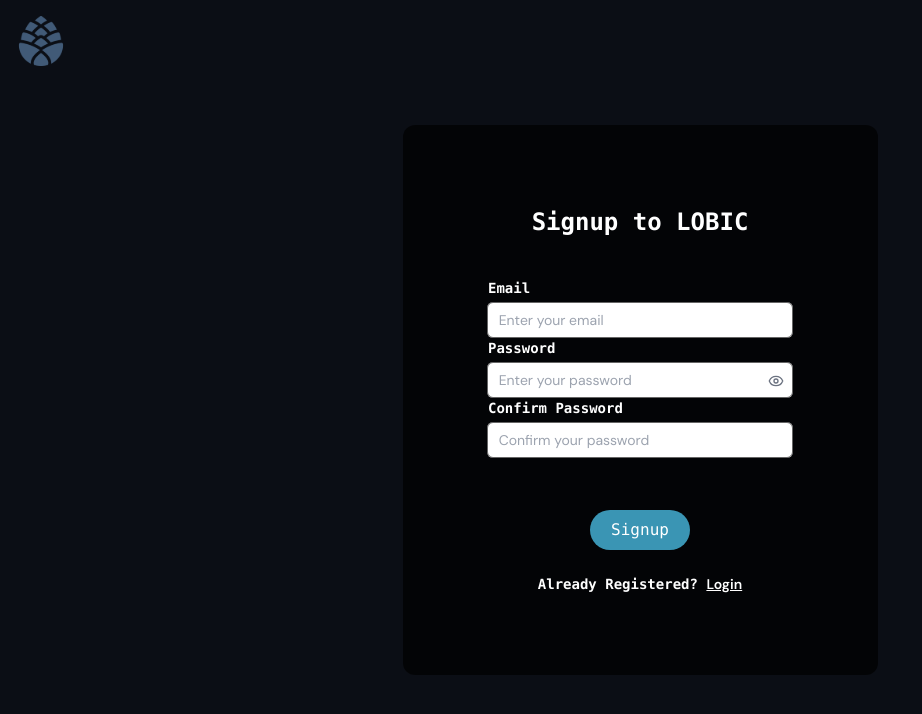
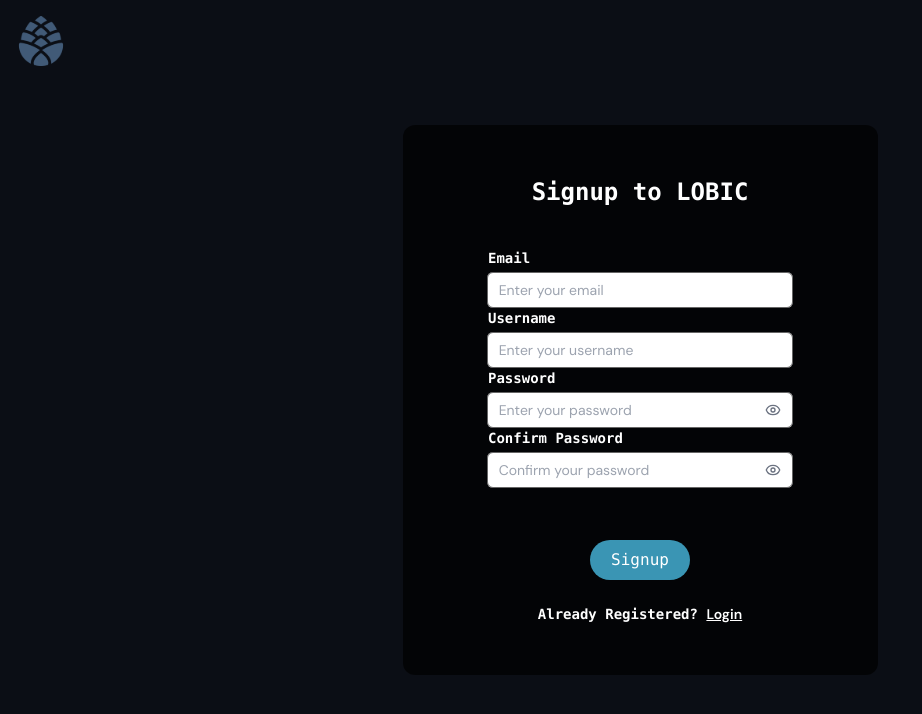
Before and after one commit to fy-st0rm/Lobic, a React (Vite) app: page /signup in a window 1280 px wide. Shown: the top 714 px of the page, without its empty margins (0-922 px from the left). Built offline with nearby package versions, Linux system fonts and the light colour scheme; no server answers.

Commit message:
username field in signup page

```diff
--- a/src/api/user/userApi.ts
+++ b/src/api/user/userApi.ts
@@ -74,6 +74,7 @@ export const initClientState = async (): Promise<{ user_id: string }> => {
  */
 export const signupUser = async (
 	email: string,
+	username: string,
 	password: string,
 	confirmPassword: string,
 ): Promise<Response> => {
@@ -86,7 +87,8 @@ export const signupUser = async (
 
 	const payload = {
 		email: email,
-		username: email.split("@")[0], // [TODO] might need to change later
+		// username: email.split("@")[0], // [TODO] might need to change later
+		username: username,
 		password: password,
 	};
 
--- a/src/routes/auth/Signup.tsx
+++ b/src/routes/auth/Signup.tsx
@@ -7,9 +7,12 @@ import { useAppProvider } from "@/providers/AppProvider";
 
 function Signup() {
 	const [email, setEmail] = useState<string>("");
+	const [userName, setUserName] = useState<string>("");
+
 	const [password, setPassword] = useState<string>("");
 	const [showPassword, setShowPassword] = useState(false);
 	const [confirmPassword, setConfirmPassword] = useState<string>("");
+	const [showConfirmPassword, setShowConfirmPassword] = useState(false);
 	const [isError, setIsError] = useState<boolean>(false);
 	const [errorMsg, setErrorMsg] = useState<string>("");
 
@@ -18,9 +21,8 @@ function Signup() {
 
 	const handleSignup = async (event: React.FormEvent<HTMLFormElement>) => {
 		event.preventDefault();
-
 		try {
-			await signupUser(email, password, confirmPassword);
+			await signupUser(email, userName, password, confirmPassword);
 			await performLogin(email, password);
 			const userData = await initClientState();
 			updateAppState({ user_id: userData.user_id });
@@ -32,12 +34,10 @@ function Signup() {
 		}
 	};
 
-	const handleLoginRedirect = () => {
-		navigate("/login");
-	};
-	const togglePasswordVisibility = () => {
-		setShowPassword(!showPassword);
-	};
+	const handleLoginRedirect = () => navigate("/login");
+	const togglePasswordVisibility = () => setShowPassword(!showPassword);
+	const toggleConfirmPasswordVisibility = () =>
+		setShowConfirmPassword(!showConfirmPassword);
 
 	return (
 		<div className="relative flex h-screen items-center justify-center">
@@ -68,14 +68,27 @@ function Signup() {
 								}
 								required
 							/>
+							<p className="mb-1 ml-8 text-left font-mono text-sm text-white font-semibold">
+								Username
+							</p>
+							<input
+								type="text"
+								className="mx-auto block w-5/6 rounded-md bg-white px-3 py-1.5 text-base text-gray-900 outline outline-1 -outline-offset-1 outline-black/60 placeholder:text-gray-400 focus:outline focus:outline-2 focus:-outline-offset-2 focus:outline-indigo-600 sm:text-sm/6"
+								placeholder="Enter your username"
+								value={userName}
+								onChange={(e: React.ChangeEvent<HTMLInputElement>) =>
+									setUserName(e.target.value)
+								}
+								required
+							/>
 
 							<p className="mb-1 ml-8 text-left font-mono text-sm text-white font-semibold">
 								Password
 							</p>
-							<div className="">
+							<div className="relative mx-auto w-5/6">
 								<input
 									type={showPassword ? "text" : "password"}
-								className="mx-auto block w-5/6 rounded-md bg-white px-3 py-1.5 text-base text-gray-900 outline outline-1 -outline-offset-1 outline-black/60 placeholder:text-gray-400 focus:outline focus:outline-2 focus:-outline-offset-2 focus:outline-indigo-600 sm:text-sm/6"
+									className="w-full rounded-md bg-white px-3 py-1.5 text-base text-gray-900 outline outline-1 -outline-offset-1 outline-black/60 placeholder:text-gray-400 focus:outline focus:outline-2 focus:-outline-offset-2 focus:outline-indigo-600 sm:text-sm/6"
 									placeholder="Enter your password"
 									value={password}
 									onChange={(e: React.ChangeEvent<HTMLInputElement>) =>
@@ -86,7 +99,7 @@ function Signup() {
 								<button
 									type="button"
 									onClick={togglePasswordVisibility}
-									className="absolute top-[183px] right-14 text-gray-500 hover:text-gray-700 focus:outline-none"
+									className="absolute right-3 top-1/2 -translate-y-1/2 text-gray-500 hover:text-gray-700 focus:outline-none"
 									aria-label={showPassword ? "Hide password" : "Show password"}
 								>
 									{showPassword ? (
@@ -100,9 +113,10 @@ function Signup() {
 							<p className="mb-1 ml-8 text-left font-mono text-sm text-white font-semibold">
 								Confirm Password
 							</p>
+							<div className="relative mx-auto w-5/6">
 								<input
-								type={showPassword ? "text" : "password"}
-								className="mx-auto block w-5/6 rounded-md bg-white px-3 py-1.5 text-base text-gray-900 outline outline-1 -outline-offset-1 outline-black/60 placeholder:text-gray-400 focus:outline focus:outline-2 focus:-outline-offset-2 focus:outline-indigo-600 sm:text-sm/6"
+									type={showConfirmPassword ? "text" : "password"}
+									className="w-full rounded-md bg-white px-3 py-1.5 text-base text-gray-900 outline outline-1 -outline-offset-1 outline-black/60 placeholder:text-gray-400 focus:outline focus:outline-2 focus:-outline-offset-2 focus:outline-indigo-600 sm:text-sm/6"
 									placeholder="Confirm your password"
 									value={confirmPassword}
 									onChange={(e: React.ChangeEvent<HTMLInputElement>) =>
@@ -110,6 +124,23 @@ function Signup() {
 									}
 									required
 								/>
+								<button
+									type="button"
+									onClick={toggleConfirmPasswordVisibility}
+									className="absolute right-3 top-1/2 -translate-y-1/2 text-gray-500 hover:text-gray-700 focus:outline-none"
+									aria-label={
+										showConfirmPassword
+											? "Hide confirm password"
+											: "Show confirm password"
+									}
+								>
+									{showConfirmPassword ? (
+										<EyeOff className="h-4 w-4" />
+									) : (
+										<Eye className="h-4 w-4" />
+									)}
+								</button>
+							</div>
 
 							{isError && (
 								<div className="mt-2 flex justify-center gap-1">
```
Lines whose indentation alone changed are shown as unchanged.
